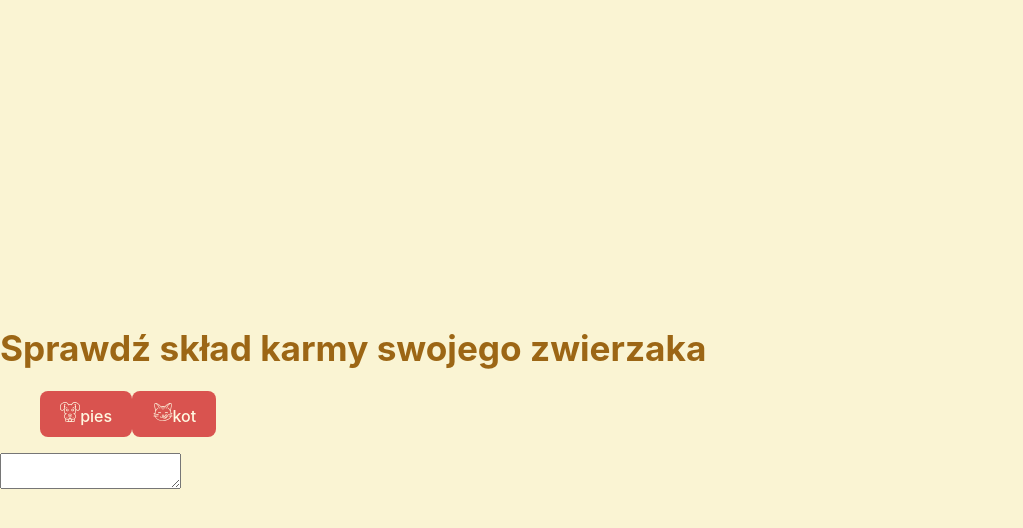
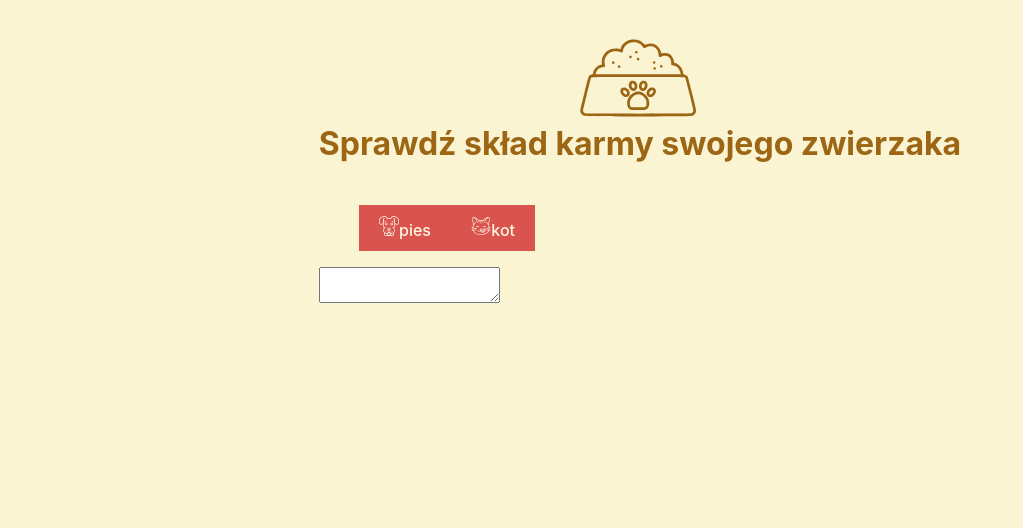
Before and after one commit to Zuthen/Feed-composition-analyser, a React (Vite) app: page / in a window 1280 px wide. Shown: the top 528 px of the page, without its empty margins (0-1023 px from the left). Built offline with nearby package versions, Linux system fonts and the light colour scheme.

Commit message:
title extended by bowl icon

```diff
--- a/src/components/CheckFoodIgredients.tsx
+++ b/src/components/CheckFoodIgredients.tsx
@@ -2,7 +2,7 @@ import React, {useState} from 'react'
 import Title from "./Title/Title.tsx";
 import SpeciesMenu from "./SpeciesMenu/SpeciesMenu.tsx";
 import TextBox from "./Textbox/Textbox.tsx";
-import {Pet} from "../types/Types.tsx";
+import {Pet} from "../types/Types.ts";
 
 const CheckFoodIngredients: React.FC = () => {
 
--- /dev/null
+++ b/src/components/Icons/BowlIcon.tsx
@@ -0,0 +1,85 @@
+import {JSX} from 'react'
+import colorsPalette from '../../colorsPalette.json';
+import React from "react";
+
+type BowlIconProps = {
+    height: string,
+    width: string,
+    fill?: string,
+    stroke?: string,
+    style?: React.CSSProperties;
+}
+const BowlIcon= (  {height, stroke, width, fill, style={}}: BowlIconProps) : JSX.Element=> {
+    const iconColor = colorsPalette.titleText
+    return (
+        <svg version="1.0" xmlns="http://www.w3.org/2000/svg"
+             width={width} height={height}
+             viewBox="0, 0, 530, 530"
+             preserveAspectRatio="xMidYMid meet"
+             style={style}
+             role="BowlIcon">
+            <g
+                transform="translate(1.000000,600.000000) scale(0.100000,-0.100000)"
+               fill={fill? fill :iconColor} stroke={stroke? stroke: iconColor} cx="50%" cy="50%" >
+    <path d="M2275 4250 c-231 -32 -427 -188 -485 -385 l-12 -41 -71 19 c-112 29
+    -267 20 -372 -21 -246 -97 -400 -334 -382 -588 l6 -83 -51 -11 c-161 -34 -304
+-186 -340 -361 -10 -49 -16 -59 -33 -59 -11 0 -43 -11 -72 -24 -91 -43 -85
+-25 -285 -823 -199 -795 -196 -774 -141 -875 15 -28 46 -64 67 -80 86 -62 -81
+-58 2456 -58 2537 0 2370 -4 2456 58 21 16 52 52 67 80 55 100 58 81 -137 862
+-97 388 -186 725 -198 749 -26 50 -79 89 -146 106 -46 12 -47 13 -54 59 -31
+216 -190 404 -380 450 -25 6 -28 11 -28 47 0 55 -35 153 -77 216 -42 64 -101
+115 -169 145 -64 28 -191 36 -261 16 l-51 -15 -16 66 c-24 97 -63 168 -131
+236 -138 139 -306 175 -504 109 l-74 -25 -44 50 c-120 137 -335 209 -538 181z
+m245 -136 c112 -32 191 -91 242 -181 16 -29 38 -55 49 -58 12 -4 39 3 67 18
+111 57 235 76 329 49 143 -42 253 -200 253 -365 0 -100 37 -120 133 -70 40 20
+71 27 132 31 73 4 85 1 135 -25 102 -54 168 -176 157 -294 -3 -36 -1 -64 7
+-74 6 -9 46 -24 88 -35 43 -10 94 -28 115 -39 89 -45 179 -180 201 -299 l9
+-52 -1879 0 -1880 0 7 33 c13 57 52 134 91 177 56 62 122 91 222 99 113 9 111
+6 81 169 -44 237 125 482 368 532 79 17 205 8 278 -19 81 -31 128 -37 143 -18
+7 8 17 41 22 72 44 270 336 431 630 349z m2089 -1529 c16 -8 33 -27 39 -42 6
+-15 88 -336 183 -713 122 -492 169 -695 166 -722 -7 -51 -39 -93 -87 -112 -37
+-15 -248 -16 -2350 -16 -2102 0 -2313 1 -2350 16 -48 19 -80 61 -87 112 -3 27
+44 230 166 722 95 377 177 698 183 713 24 60 -120 56 2086 57 1750 0 2027 -2
+2051 -15z"/>
+<path d="M2437 3732 c-42 -46 7 -117 63 -89 38 20 47 43 30 75 -20 34 -68 42
+    -93 14z"/>
+<path d="M2177 3522 c-34 -38 -11 -94 38 -94 28 0 65 31 65 56 0 48 -71 74
+    -103 38z"/>
+<path d="M2517 3432 c-23 -25 -22 -65 2 -86 26 -24 60 -17 84 17 l21 27 -21
+28 c-25 33 -63 40 -86 14z"/>
+<path d="M3227 3282 c-23 -25 -22 -65 2 -86 26 -24 60 -17 84 17 l21 27 -21
+28 c-25 33 -63 40 -86 14z"/>
+<path d="M1417 3272 c-45 -50 13 -124 69 -88 31 21 39 52 20 81 -20 30 -65 33
+    -89 7z"/>
+<path d="M3542 3114 c-44 -31 -16 -104 40 -104 24 0 58 35 58 60 0 25 -34 60
+    -58 60 -10 0 -28 -7 -40 -16z"/>
+<path d="M1682 3104 c-43 -30 -17 -104 36 -104 25 0 62 33 62 55 0 19 -44 65
+    -62 65 -8 0 -24 -7 -36 -16z"/>
+<path d="M3259 3026 c-19 -9 -24 -19 -24 -51 0 -34 4 -41 27 -49 44 -15 78 6
+78 48 0 49 -38 74 -81 52z"/>
+<path d="M2255 2429 c-117 -68 -146 -225 -65 -353 46 -72 118 -106 195 -92
+122 23 181 204 110 335 -43 79 -91 114 -163 118 -32 2 -66 -2 -77 -8z m102
+-124 c12 -8 29 -35 39 -60 14 -38 15 -52 5 -84 -15 -51 -35 -67 -69 -55 -37
+13 -66 68 -66 125 0 75 41 109 91 74z"/>
+<path d="M2725 2423 c-47 -24 -75 -54 -103 -108 -35 -67 -37 -171 -5 -231 71
+    -135 230 -139 313 -8 80 126 50 291 -62 350 -36 18 -105 17 -143 -3z m110
+-123 c43 -47 11 -174 -47 -194 -34 -12 -54 4 -69 55 -10 32 -9 46 5 84 28 71
+75 94 111 55z"/>
+<path d="M1863 2119 c-61 -30 -88 -79 -87 -154 1 -76 26 -127 93 -187 138
+    -124 321 -66 321 102 0 32 -7 74 -15 94 -37 87 -145 166 -230 166 -22 0 -59
+-9 -82 -21z m135 -119 c79 -48 100 -170 29 -170 -80 0 -169 127 -122 173 22
+22 53 21 93 -3z"/>
+<path d="M3120 2131 c-73 -23 -146 -88 -175 -157 -19 -46 -19 -136 -1 -172 46
+    -88 154 -114 255 -63 91 47 162 172 146 259 -19 104 -121 164 -225 133z m94
+-127 c20 -19 20 -35 2 -78 -29 -69 -114 -116 -152 -85 -21 17 -14 92 12 121
+47 53 109 72 138 42z"/>
+<path d="M2434 1941 c-176 -65 -319 -226 -355 -398 -27 -130 8 -282 79 -344
+58 -52 95 -62 207 -58 122 3 268 3 395 -1 116 -3 163 13 219 76 50 57 72 130
+72 233 0 193 -120 375 -308 468 -68 33 -85 37 -167 40 -71 3 -102 -1 -142 -16z
+m264 -136 c83 -42 157 -117 199 -203 37 -74 45 -216 16 -271 -33 -63 -63 -77
+-156 -71 -104 5 -277 5 -387 -1 -98 -5 -127 7 -156 64 -25 47 -30 152 -10 219
+34 117 141 234 253 278 27 11 74 19 109 20 51 0 74 -6 132 -35z"/>
+</g>
+</svg>)}
+
+export default BowlIcon;
--- a/src/components/SpeciesMenu/SpeciesMenu.tsx
+++ b/src/components/SpeciesMenu/SpeciesMenu.tsx
@@ -2,7 +2,7 @@ import React from "react";
 import CatIcon from "../Icons/CatIcon.tsx";
 import DogIcon from "../Icons/DogIcon";
 import colorsPalette from '../../colorsPalette.json'
-import {Pet} from "../../types/Types.tsx";
+import {Pet} from "../../types/Types.ts";
 
 type SpeciesMenuProps = {
     onChange: (pet : Pet) => void;
--- a/src/components/Title/Title.tsx
+++ b/src/components/Title/Title.tsx
@@ -1,6 +1,7 @@
 import React from "react";
 import colorsPalette from '../../colorsPalette.json'
-import {Pet, PetSpices} from "../../types/Types.tsx";
+import {Pet, PetSpices} from "../../types/Types.ts";
+import BowlIcon from "../Icons/BowlIcon.tsx";
 
 const petMapping: Record<Pet, string> = {
     cat: 'kota',
@@ -11,8 +12,11 @@ const petMapping: Record<Pet, string> = {
 
 const Title: React.FC<PetSpices> = ({ pet='' }: PetSpices) => {
 
-    const petText = petMapping[pet as Pet];
-    return <h1 style={{color: colorsPalette.titleText}}>Sprawdź skład karmy swojego {petText}</h1>;
+    const petText = petMapping[pet];
+    return <div style={{ display: 'flex', flexDirection: 'column', alignItems: 'center', padding: '0rem', overflow: 'hidden' }}>
+        <BowlIcon height="120px" width="120" style={{ display:'block', verticalAlign: 'bottom', padding: "unset"}}/>
+        <h1 style={{color: colorsPalette.titleText, marginTop:0}}>Sprawdź skład karmy swojego {petText}</h1>
+    </div>
 }
 
 export default Title;
--- a/src/index.css
+++ b/src/index.css
@@ -16,20 +16,13 @@
 
 body {
   margin: 0;
-  display: flex;
   place-items: center;
   min-width: 320px;
   min-height: 100vh;
   background-color: #FAF4D3;
 }
 
-h1 {
-  font-size: 2.2em;
-  line-height: 1.1;
-}
-
 button {
-  border-radius: 8px;
   border: 1px solid transparent;
   padding: 0.6em 1.2em;
   font-size: 1em;
--- /dev/null
+++ b/src/types/Types.ts
@@ -0,0 +1,4 @@
+export type Pet = 'cat' | 'dog' | '';
+export type PetSpices = {
+    pet?: Pet;
+};
```
